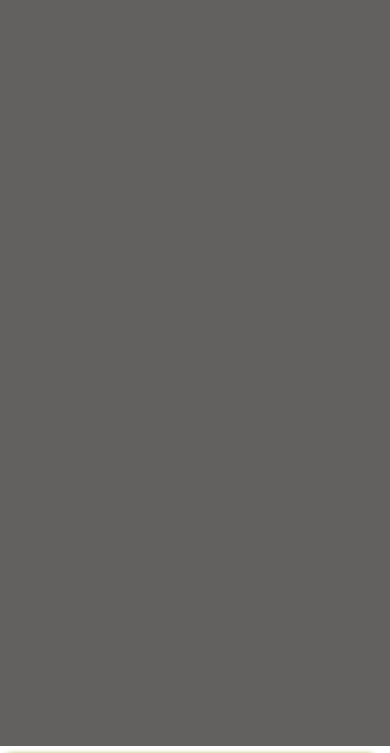
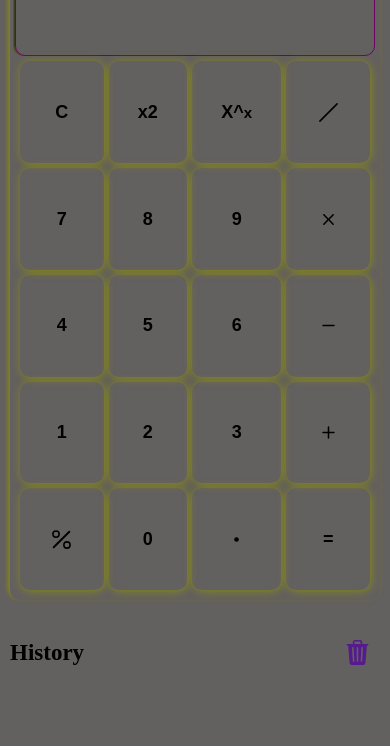
Before and after one commit to codewithwest/codsoft, a plain HTML site: page calculator/index.html in a window 390 px wide. Shown: the part 98-851 px from the top of the page. Drawn offline with Linux system fonts and the light colour scheme.

Commit message:
responsive

```diff
--- a/calculator/index.html
+++ b/calculator/index.html
@@ -8,20 +8,7 @@
   </head>
   <body>
     <div class="main">
-      <div class="history">
-        <div class="header">
-          <h4>History</h4><a href="">
-            <svg xmlns="http://www.w3.org/2000/svg" width="16" height="16" fill="currentColor" class="bi bi-trash3-fill"
-              viewBox="0 0 16 16">
-              <path
-                d="M11 1.5v1h3.5a.5.5 0 0 1 0 1h-.538l-.853 10.66A2 2 0 0 1 11.115 16h-6.23a2 2 0 0 1-1.994-1.84L2.038 3.5H1.5a.5.5 0 0 1 0-1H5v-1A1.5 1.5 0 0 1 6.5 0h3A1.5 1.5 0 0 1 11 1.5Zm-5 0v1h4v-1a.5.5 0 0 0-.5-.5h-3a.5.5 0 0 0-.5.5ZM4.5 5.029l.5 8.5a.5.5 0 1 0 .998-.06l-.5-8.5a.5.5 0 1 0-.998.06Zm6.53-.528a.5.5 0 0 0-.528.47l-.5 8.5a.5.5 0 0 0 .998.058l.5-8.5a.5.5 0 0 0-.47-.528ZM8 4.5a.5.5 0 0 0-.5.5v8.5a.5.5 0 0 0 1 0V5a.5.5 0 0 0-.5-.5Z" />
-            </svg>
-          </a>
-        </div>
 
-        <div class="data"></div>
-
-      </div>
       <div class="calc">
 
         <div class="exp-displayer"></div>
@@ -87,6 +74,20 @@
           <button class="functional-btns" id="=">=</button>
         </div>
       </div>
+      <div class="history">
+        <div class="header">
+          <h4>History</h4><a href="">
+            <svg xmlns="http://www.w3.org/2000/svg" width="16" height="16" fill="currentColor" class="bi bi-trash3-fill"
+              viewBox="0 0 16 16">
+              <path
+                d="M11 1.5v1h3.5a.5.5 0 0 1 0 1h-.538l-.853 10.66A2 2 0 0 1 11.115 16h-6.23a2 2 0 0 1-1.994-1.84L2.038 3.5H1.5a.5.5 0 0 1 0-1H5v-1A1.5 1.5 0 0 1 6.5 0h3A1.5 1.5 0 0 1 11 1.5Zm-5 0v1h4v-1a.5.5 0 0 0-.5-.5h-3a.5.5 0 0 0-.5.5ZM4.5 5.029l.5 8.5a.5.5 0 1 0 .998-.06l-.5-8.5a.5.5 0 1 0-.998.06Zm6.53-.528a.5.5 0 0 0-.528.47l-.5 8.5a.5.5 0 0 0 .998.058l.5-8.5a.5.5 0 0 0-.47-.528ZM8 4.5a.5.5 0 0 0-.5.5v8.5a.5.5 0 0 0 1 0V5a.5.5 0 0 0-.5-.5Z" />
+            </svg>
+          </a>
+        </div>
+
+        <div class="data"></div>
+
+      </div>
     </div>
   </body>
   <script type="module" src="script.js"></script>
--- a/calculator/style.css
+++ b/calculator/style.css
@@ -9,13 +9,14 @@
     height: 100vh;
     width: 100%;
     display: flex;
-    flex-direction: row-reverse;
+    flex-direction: row;
     flex-wrap: wrap;
 }
 
 .history{
-    height: 100%;
+    /* height: 100%; */
     font-size: 23px;
+    padding: 10px;
     flex: 1 0 150px;
     display: flex;
     flex-direction: column;
@@ -136,3 +137,20 @@
     background: rgba(142, 147, 3, 0.844);
     border-radius: 5px;
 }
+
+@media screen and  (max-width:600px) {
+    .main {
+        min-height: 100vh;
+            height: auto;
+            width: 100%;
+        }
+    .calc{
+        min-height: 75vh;
+    }
+    .calc>.buttons>button {
+        padding: 5px 15px;
+    }
+    .history>.header>a {
+        margin-right: 10px;
+    }
+}
```
